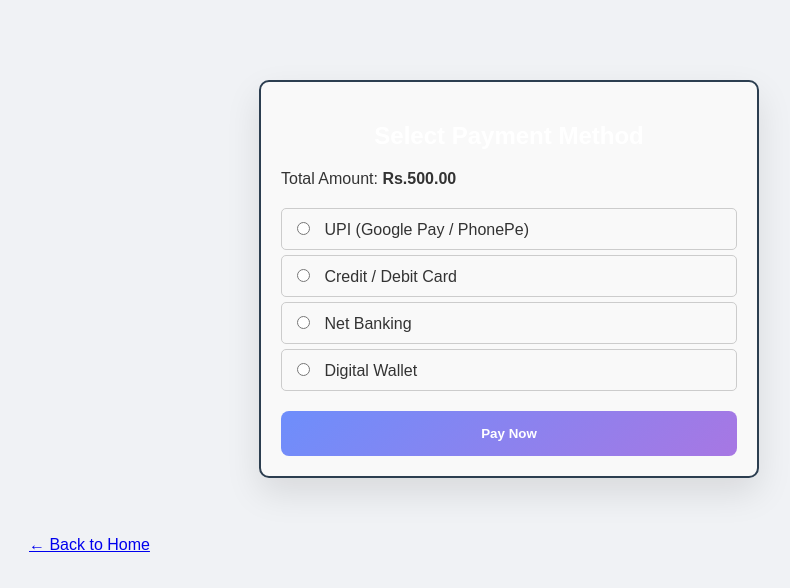
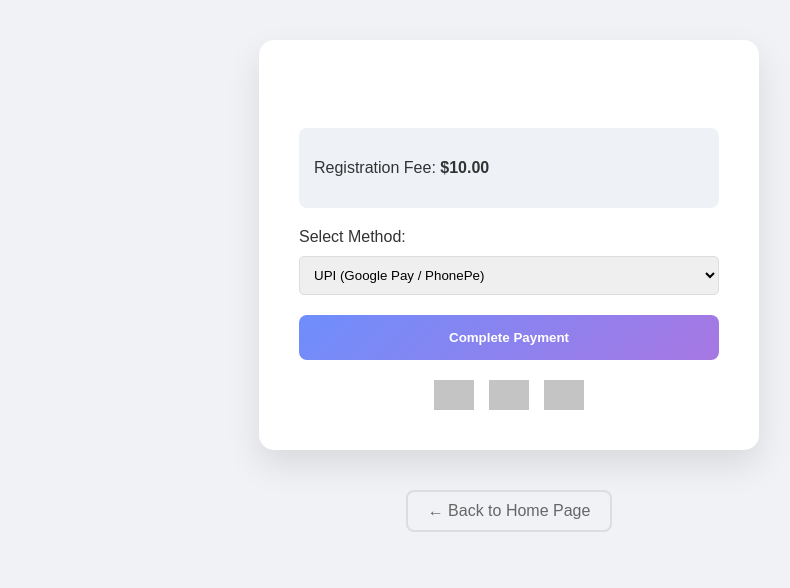
Before and after one commit to Neelamjaahnavi/EventRegistration, a plain HTML site: page payment.html in a window 1280 px wide. Shown: the whole page, without its empty margins (131-921 px from the left). Drawn offline with Linux system fonts and the light colour scheme; grey boxes are pictures that could not be loaded.

Commit message:
Update payment.html

```diff
--- a/payment.html
+++ b/payment.html
@@ -2,53 +2,61 @@
 <html lang="en">
 <head>
     <meta charset="UTF-8">
-    <title>Payment - Tech Symposium</title>
+    <title>Secure Payment</title>
     <link rel="stylesheet" href="style.css">
     <style>
-        .payment-box {
-            border: 2px solid #2c3e50;
-            padding: 20px;
-            border-radius: 10px;
-            background-color: #f9f9f9;
+        .back-home-container {
+            text-align: center;
+            margin-top: 30px;
         }
-        .option-group {
-            text-align: left;
-            margin: 20px 0;
+
+        .btn-secondary {
+            display: inline-block;
+            color: #666;
+            text-decoration: none;
+            font-weight: 500;
+            padding: 10px 20px;
+            border: 2px solid #ddd;
+            border-radius: 8px;
+            transition: all 0.3s ease;
         }
-        .option-group label {
-            display: block;
-            padding: 10px;
-            border: 1px solid #ccc;
-            margin-bottom: 5px;
-            border-radius: 5px;
-            cursor: pointer;
-        }
-        .option-group input {
-            width: auto;
-            display: inline;
-            margin-right: 10px;
+
+        .btn-secondary:hover {
+            background-color: #eee;
+            color: #333;
+            transform: translateY(-2px);
         }
     </style>
 </head>
 <body>
-    <div class="container">
-        <div class="form-container payment-box">
-            <h2>Select Payment Method</h2>
-            <p>Total Amount: <strong>Rs.500.00</strong></p>
+    <div class="form-container">
+        <h2 style="margin-top:0;">Payment Summary</h2>
+        <div style="background: #eef2f7; padding: 15px; border-radius: 8px; margin-bottom: 20px;">
+            <p>Registration Fee: <strong>$10.00</strong></p>
+        </div>
 
-            <form action="#">
-                <div class="option-group">
-                    <label><input type="radio" name="pay" value="upi"> UPI (Google Pay / PhonePe)</label>
-                    <label><input type="radio" name="pay" value="card"> Credit / Debit Card</label>
-                    <label><input type="radio" name="pay" value="net"> Net Banking</label>
-                    <label><input type="radio" name="pay" value="wallet"> Digital Wallet</label>
-                </div>
+        <form>
+            <label style="display:block; margin-bottom:10px;">Select Method:</label>
+            <select style="width:100%; padding:10px; margin-bottom:20px; border-radius:5px; border: 1px solid #ddd;">
+                <option>UPI (Google Pay / PhonePe)</option>
+                <option>Credit Card / Debit Card</option>
+                <option>PayPal</option>
+                <option>Net Banking</option>
+            </select>
 
-                <button type="button" class="btn-payment" onclick="alert('Payment Successful!')">Pay Now</button>
-            </form>
+            <button type="button" class="btn-payment" onclick="alert('Success! Registration Confirmed.')">Complete Payment</button>
+        </form>
+
+        <div class="payment-icons">
+            <img src="https://cdn-icons-png.flaticon.com/512/196/196070.png" alt="Visa" style="height: 30px; opacity: 0.6;">
+            <img src="https://cdn-icons-png.flaticon.com/512/196/196066.png" alt="PayPal" style="height: 30px; opacity: 0.6;">
+            <img src="https://upload.wikimedia.org/wikipedia/commons/e/e1/UPI-Logo-vector.svg" alt="UPI" style="height: 30px; opacity: 0.6;">
         </div>
-        <br>
-        <a href="index.html">← Back to Home</a>
     </div>
+
+    <div class="back-home-container">
+        <a href="index.html" class="btn-secondary">← Back to Home Page</a>
+    </div>
+
 </body>
 </html>
```
